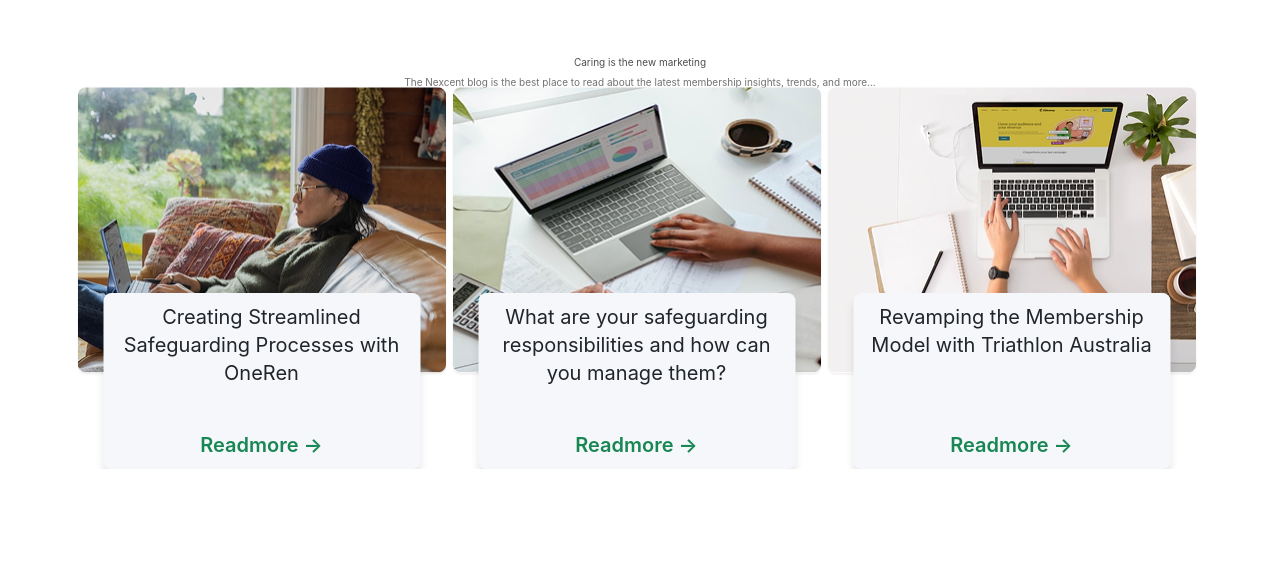
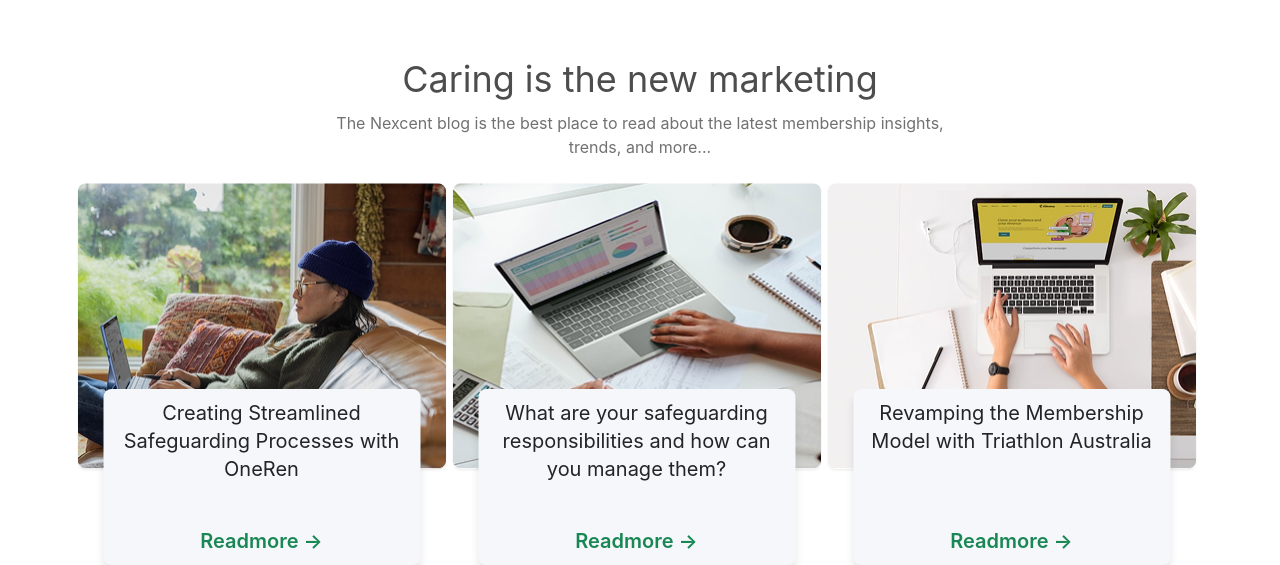
Before and after one commit to Alexandre-Gaspar/nextcent-landing-page, a website built with Vite: page index.html in a window 1280 px wide. Shown: the part 2822-3387 px from the top of the page. Before the commit the page ends 3291 px from the top, so only its background shows below. Built offline with nearby package versions, Linux system fonts and the light colour scheme.

Commit message:
component: blogCard done!

```diff
--- a/src/components/BlogCard/style.css
+++ b/src/components/BlogCard/style.css
@@ -6,6 +6,7 @@
     background-color: transparent;
     border-radius: .8rem;
     padding-bottom: 5rem;
+    margin-bottom: 5rem;
 }
 
 .blog > .card > img {
--- a/src/components/BlogSection/index.ts
+++ b/src/components/BlogSection/index.ts
@@ -1,5 +1,7 @@
 import BlogCard from "../BlogCard";
 import TitleDescription from "../TitleText";
+
+import "./style.css";
 
 import image_18 from './../../assets/images/image_18.png';
 import image_19 from './../../assets/images/image_19.png';
@@ -32,7 +34,7 @@ const blogs: BlogCardProps[] = [
 function BlogSection(): string {
 
     return /* html */`
-        <div class="container text-center my-5">
+        <div class="container text-center my-5 blog-section">
             ${TitleDescription({
                 title: "Caring is the new marketing",
                 description: "The Nexcent blog is the best place to read about the latest membership insights, trends, and more..."
--- /dev/null
+++ b/src/components/BlogSection/style.css
@@ -0,0 +1,12 @@
+.blog-section > div >  h2 {
+    font-size: 3.6rem;
+    line-height: 4.4rem;
+}
+
+.blog-section > div > p {
+    font-size: 1.6rem ;
+    line-height: 2.4rem;
+    width: 62.8rem;
+    height: 7.2rem;
+    margin: 0 auto;
+}
```
